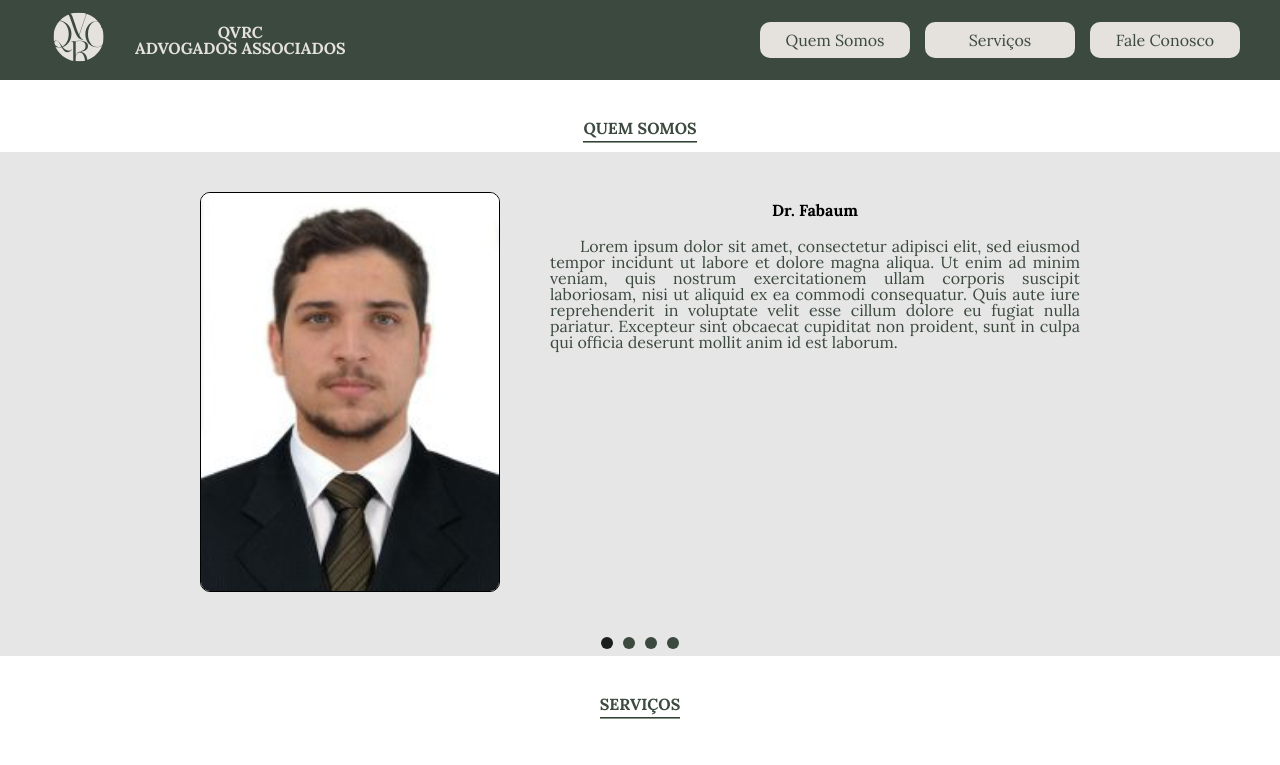
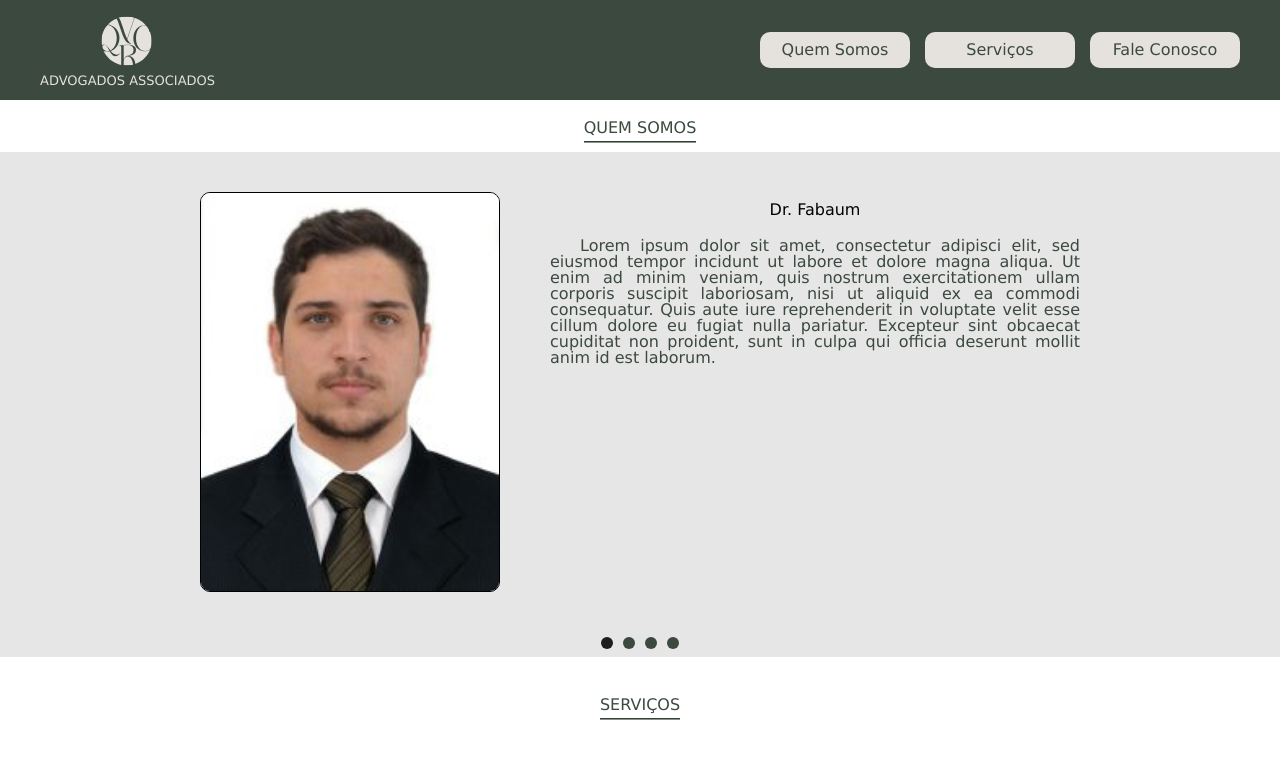
Before and after one commit to ViniciusDev3/Site_Amigo, a plain HTML site: page index.html in a window 1280 px wide. Shown: the top 765 px of the page. Drawn offline with Linux system fonts and the light colour scheme; a web font is replaced by a local one.

Commit message:
update__final

```diff
--- a/index.html
+++ b/index.html
@@ -6,10 +6,6 @@
     <link rel="stylesheet" href="https://cdnjs.cloudflare.com/ajax/libs/font-awesome/6.5.0/css/all.min.css">
     <link rel="stylesheet" href="https://cdnjs.cloudflare.com/ajax/libs/font-awesome/6.5.0/css/all.min.css">
 
-    <link rel="preconnect" href="https://fonts.googleapis.com">
-    <link rel="preconnect" href="https://fonts.gstatic.com" crossorigin>
-    <link href="https://fonts.googleapis.com/css2?family=Lora:ital,wght@0,400..700;1,400..700&family=Savate:ital,wght@0,200..900;1,200..900&display=swap" rel="stylesheet">
-
     <title>Queiroz Vianez Rodrigues & Cardoso</title>
 </head>
 <body>
@@ -17,7 +13,6 @@
         <div class="Logo">
             <img src="Logo.svg" alt="Logo">
             <div>
-                <h1 class="text_style">QVRC</h1>
                 <h2 class="text_style">ADVOGADOS ASSOCIADOS</h2>
             </div>
         </div>
--- a/style.css
+++ b/style.css
@@ -4,7 +4,9 @@
 
     line-height: 1;
     font-size: 1rem;
-    font-family: "Lora", serif;
+    font-family: verdana, sans-serif;
+    font-style: normal;
+    font-weight: 400;
     box-sizing: border-box;
     color: #3B493E;
 }
@@ -30,16 +32,17 @@ header {
 
 .text_style {
     color: #E5E2DD;
+    font-size: 13px;
 }
 
 .box_head {
     display: flex;
     align-items: center;
     justify-content: space-between;
-    max-height: 80px;
+    max-height: 100px;
     width: 100%;
     background-color: #3B493E;
-    height: 80px;
+    height: 100px;
     padding: 0 40px;
 }
 
@@ -57,12 +60,14 @@ img {
     width: 80px;
 }
 
-.Logo h1, .Logo h2 {
-    margin-left: 15px;
+.Logo h2 {
+    position: relative;
+    top: -10px;
 }
 
 .Logo {
     display: flex;
+    flex-direction: column;
     align-items: center;
     height: auto;
     width: auto;
```
